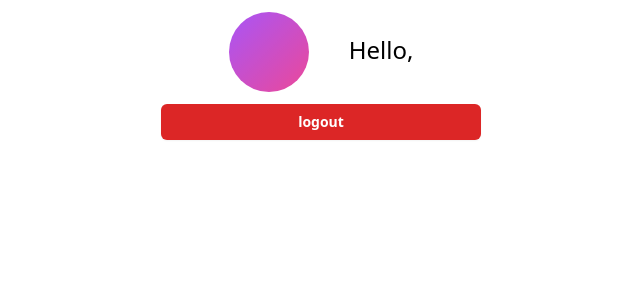
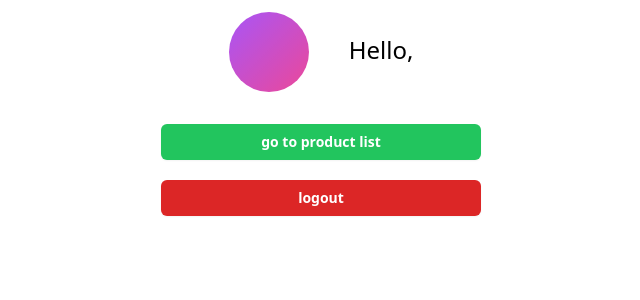
Before and after one commit to jay-bhogayata/ecommerce-frontend, a Next.js app: page /profile in a window 1280 px wide. Shown: the top 300 px of the page, without its empty margins (319-959 px from the left). Built offline with nearby package versions, Linux system fonts and the light colour scheme; no server answers.

Commit message:
list product

```diff
--- /dev/null
+++ b/components/Product.jsx
@@ -0,0 +1,35 @@
+import Image from "next/image";
+import React, { useEffect, useState } from "react";
+
+const Product = () => {
+  const [product, setProduct] = useState([]);
+  const server_url = process.env.NEXT_PUBLIC_SERVER_URL;
+
+  useEffect(() => {
+    const fetchData = async () => {
+      const data = await (
+        await fetch(`${server_url}/products`, {
+          credentials: "include",
+          sameSite: "none",
+        })
+      ).json();
+      setProduct(data.products);
+    };
+    fetchData();
+  }, []);
+
+  return (
+    <div className="grid grid-cols-1 md:grid-cols-2">
+      {product.map((p) => (
+        <div key={p._id} className="border-2 p-5 ">
+          <h1>{p.name}</h1>
+          <p>category : {p.catagory}</p>
+          <p>from:{p.brand}</p>
+          <p>{p.description}</p>
+        </div>
+      ))}
+    </div>
+  );
+};
+
+export default Product;
--- /dev/null
+++ b/pages/product.js
@@ -0,0 +1,8 @@
+import Product from "@/components/Product";
+import React from "react";
+
+const product = () => {
+  return <Product />;
+};
+
+export default product;
--- a/pages/profile.js
+++ b/pages/profile.js
@@ -39,6 +39,10 @@ const profile = () => {
     }
   }, []);
 
+  const goToProduct = () => {
+    window.location.href = "/product";
+  };
+
   return (
     <div className="flex flex-col  min-h-screen items-center">
       <ToastContainer />
@@ -51,7 +55,15 @@ const profile = () => {
           <h1 className="text-3xl text-center font-medium">{data.userName}</h1>
         </div>
       </div>
-
+      <button
+        type="submit"
+        className="flex justify-center rounded-md bg-green-500 px-3 py-1.5 text-sm font-semibold leading-6 text-white shadow-sm hover:bg-green-500 focus-visible:outline focus-visible:outline-2 focus-visible:outline-offset-2 my-5
+        w-1/2
+        md:w-1/4"
+        onClick={goToProduct}
+      >
+        go to product list
+      </button>
       <button
         type="submit"
         className="flex justify-center rounded-md bg-red-600 px-3 py-1.5 text-sm font-semibold leading-6 text-white shadow-sm hover:bg-red-500 focus-visible:outline focus-visible:outline-2 focus-visible:outline-offset-2 focus-visible:outline-red-600
```
